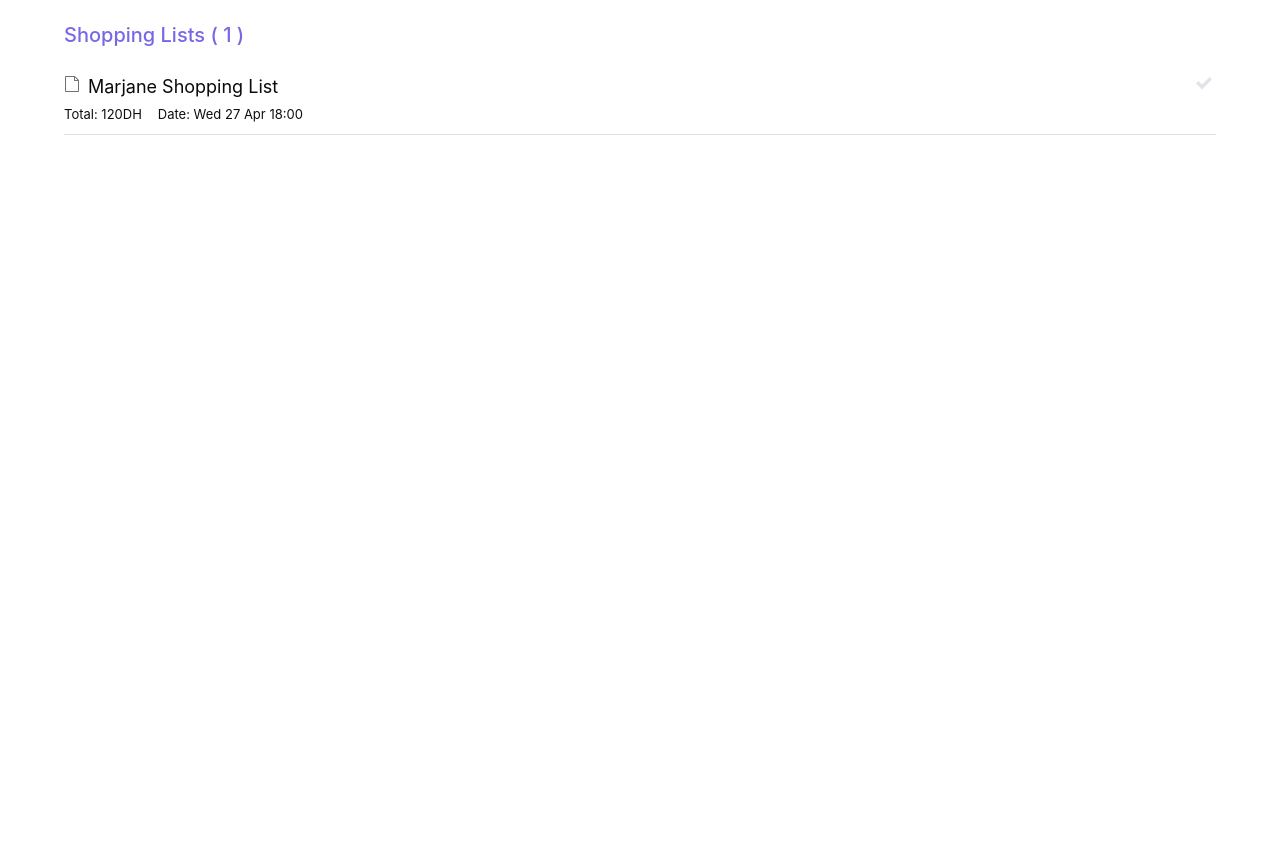
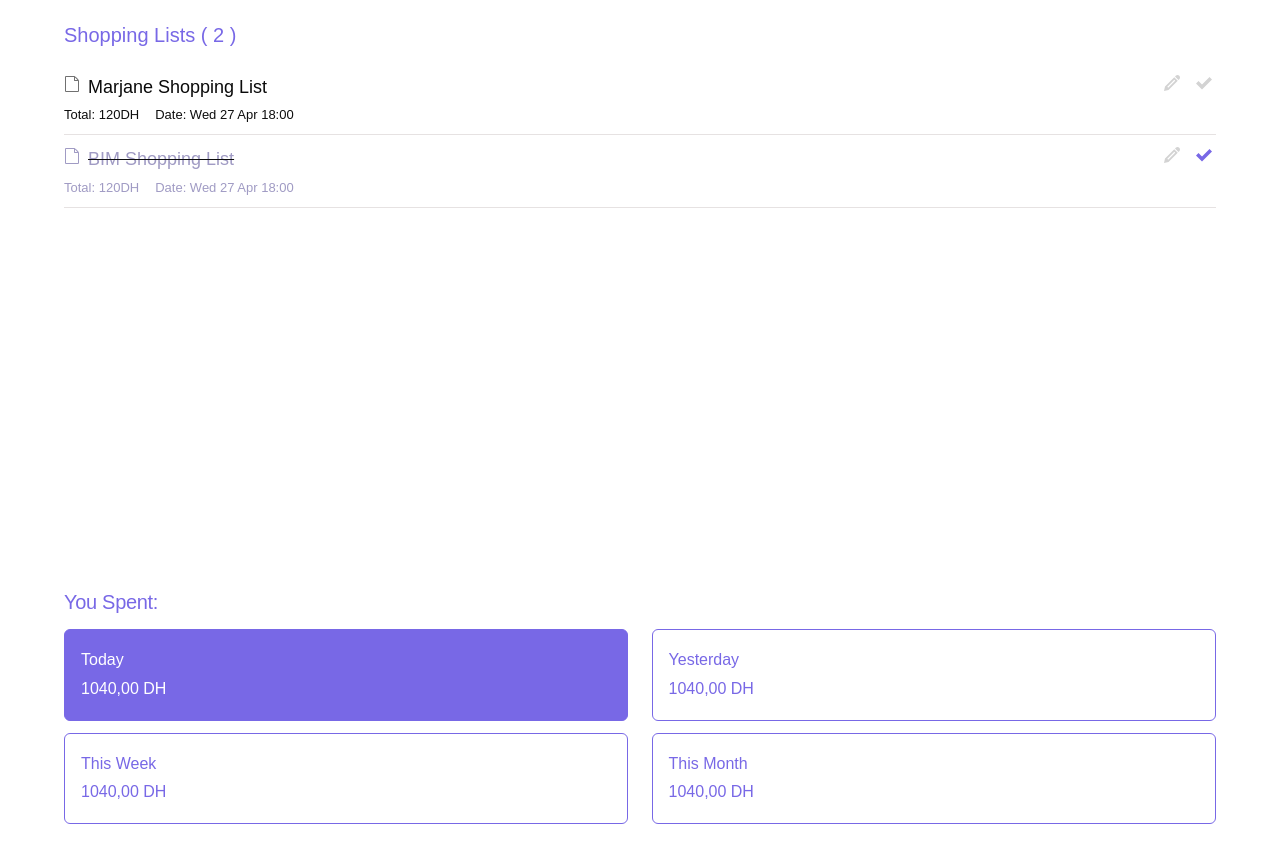
Before and after one commit to Jaouadi7/shopping-lists, a React (Create React App) app: page / in a window 1280 px wide. Before the commit the page ends 800 px from the top, so only its background shows below. Built offline with nearby package versions, Linux system fonts and the light colour scheme.

Commit message:
Update Data file, add stats component and apply some css styles

```diff
--- a/src/app.scss
+++ b/src/app.scss
@@ -1,6 +1,6 @@
 // VARIABLES
 $fontSize: 16px;
-$mainFont: 'Barlow', sans-serif;
+$mainFont: "Barlow", sans-serif;
 $backgroundColor: #ffffff;
 $blackColor: #0e0e0e;
 $primaryColor: #7868E6;
@@ -15,14 +15,16 @@
 }
 
 html {
-    font-family: $mainFont;
     font-size: $fontSize;
     font-weight: 300;
     background-color: $backgroundColor;
+    overflow: hidden;
 
     body {
         line-height: 1.8;
         color: $blackColor;
+        overflow: hidden;
+        font-family: $mainFont;
 
         .app-title {
             color: $primaryColor;
--- /dev/null
+++ b/src/components/Stats/Stats.jsx
@@ -0,0 +1,29 @@
+import './stats.scss';
+
+const Stats = () => {
+  return (
+    <div className='shopping-lists_stats'>
+        <h2 className='title app-title mb-4'>You Spent:</h2>
+        <div className="stats-details is-flex is-justify-content-space-between">
+            <div className="stats-item today box is-shadowless p-4 mb-3">
+                <h3>Today</h3>
+                <h4>1040,00 DH</h4>
+            </div>
+            <div className="stats-item yesterday  box is-shadowless p-4 mb-3">
+                <h3>Yesterday</h3>
+                <h4>1040,00 DH</h4>
+            </div>
+            <div className="stats-item week  box is-shadowless p-4 mb-3">
+                <h3>This Week</h3>
+                <h4>1040,00 DH</h4>
+            </div>
+            <div className="stats-item month  box is-shadowless p-4 mb-3">
+                <h3>This Month</h3>
+                <h4>1040,00 DH</h4>
+            </div>
+        </div>
+    </div>
+  )
+}
+
+export default Stats
--- /dev/null
+++ b/src/components/Stats/stats.scss
@@ -0,0 +1,32 @@
+$primaryColor: #7868E6;
+
+.shopping-lists_stats {
+
+    h2 {
+        letter-spacing: -0.3px;
+        font-size: 1.25rem !important;
+    }
+
+    .stats-details {
+        flex-wrap: wrap;
+        .stats-item {
+            width: 49%;
+            border: 1px solid $primaryColor;
+            color: $primaryColor;
+
+            h3 {
+                font-weight: 500;
+                font-size: 1rem;
+            }
+
+            h4 {
+
+            }
+        }
+
+        .today {
+            background: $primaryColor;
+            color: #fff;
+        }
+    }
+}
--- a/src/data/data.jsx
+++ b/src/data/data.jsx
@@ -5,6 +5,31 @@
         total: 120,
         date: 'Wed 27 Apr 18:00',
         isReminder: true,
+        isCompleted: false,
+        items: [
+            {
+                id: 1,
+                name: 'Spagitti 500g',
+                quantity: 4,
+                price: 500,
+                isBought: false,
+            },
+            {
+                id: 2,
+                name: 'Sidi Ali pack',
+                quantity: 1,
+                price: 500,
+                isBought: true,
+            }
+        ]
+    },
+    {
+        id: 2,
+        name: 'BIM Shopping List',
+        total: 120,
+        date: 'Wed 27 Apr 18:00',
+        isReminder: true,
+        isCompleted: true,
         items: [
             {
                 id: 1,
--- a/src/pages/lists/Lists.jsx
+++ b/src/pages/lists/Lists.jsx
@@ -1,14 +1,16 @@
-import { ImFileEmpty, ImCheckmark } from "react-icons/im";
+import { ImFileEmpty, ImCheckmark, ImPencil } from "react-icons/im";
 import { Link } from 'react-router-dom';
 import './lists.scss';
+import Stats from "../../components/Stats/Stats";
 
 
 const Lists = ( { lists } ) => {
   return (
+    <>
       <ul className="shopping-lists">
         {
           lists.map( ( list ) => {
-          return  <li key={ list.id } className="shopping-list_item pb-2 mb-2">
+            return  <li key={ list.id } className={ `shopping-list_item pb-2 mb-2 ${list.isCompleted && 'completed'}`} >
                       <div className="shopping-list_header is-flex is-justify-content-space-between is-align-content-center">
                         <h2 className="shopping-list_heading">
                           <Link to={`/list/${list.id}`} className="has-text-black">
@@ -19,7 +21,10 @@
                           </Link>
                         </h2>
                         <div className="shopping-list_control">
-                        <span className="icon">
+                        <span className="icon mr-2">
+                            <ImPencil  />
+                          </span>
+                          <span className="icon isCompleted">
                             <ImCheckmark  />
                           </span>
                         </div>
@@ -33,6 +38,9 @@
         }
 
       </ul>
+      <Stats />
+    </>
+
   )
 }
 
--- a/src/pages/lists/lists.scss
+++ b/src/pages/lists/lists.scss
@@ -1,5 +1,9 @@
+$primaryColor: #7868E6;
+
 .shopping-lists {
+    min-height: 65vh;
     .shopping-list_item {
+        overflow-y: scroll;
         border-bottom: 1px solid #E6E2E2;
 
         .shopping-list_heading {
@@ -17,10 +21,30 @@
 
         .shopping-list_control {
             .icon {
-                color: #E1E4E8;
+                color: #d3d3d3;
             }
         }
 
     }
 
+    .completed {
+
+        .shopping-list_heading {
+            text-decoration: line-through;
+            a,
+            .icon {
+                color: #A09BC4 !important;
+            }
+
+        }
+
+        .shopping-list_details {
+            color: #A09BC4 !important;
+        }
+
+        .shopping-list_control .icon.isCompleted {
+            color: $primaryColor;
+        }
+    }
+
 }
```
Lines whose indentation alone changed are shown as unchanged.
